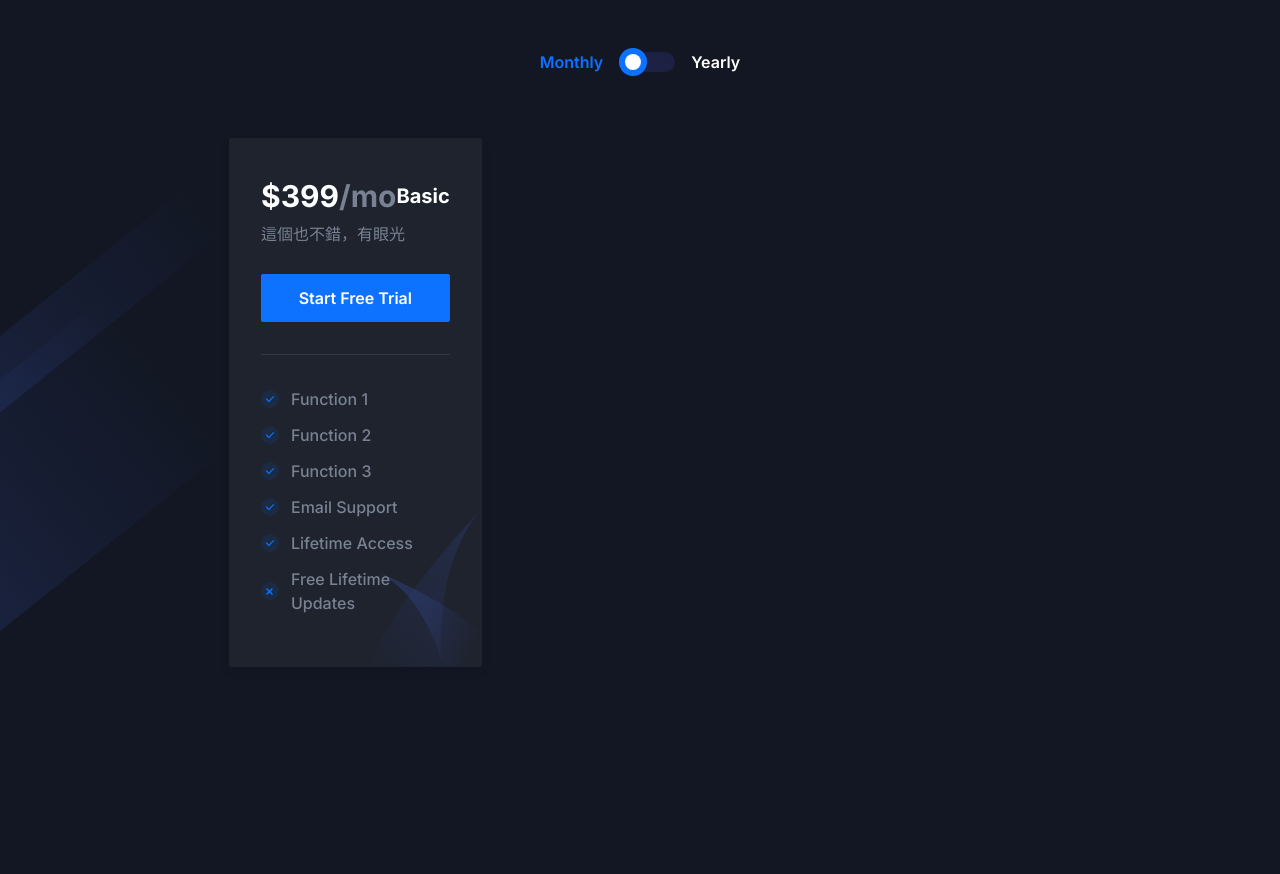
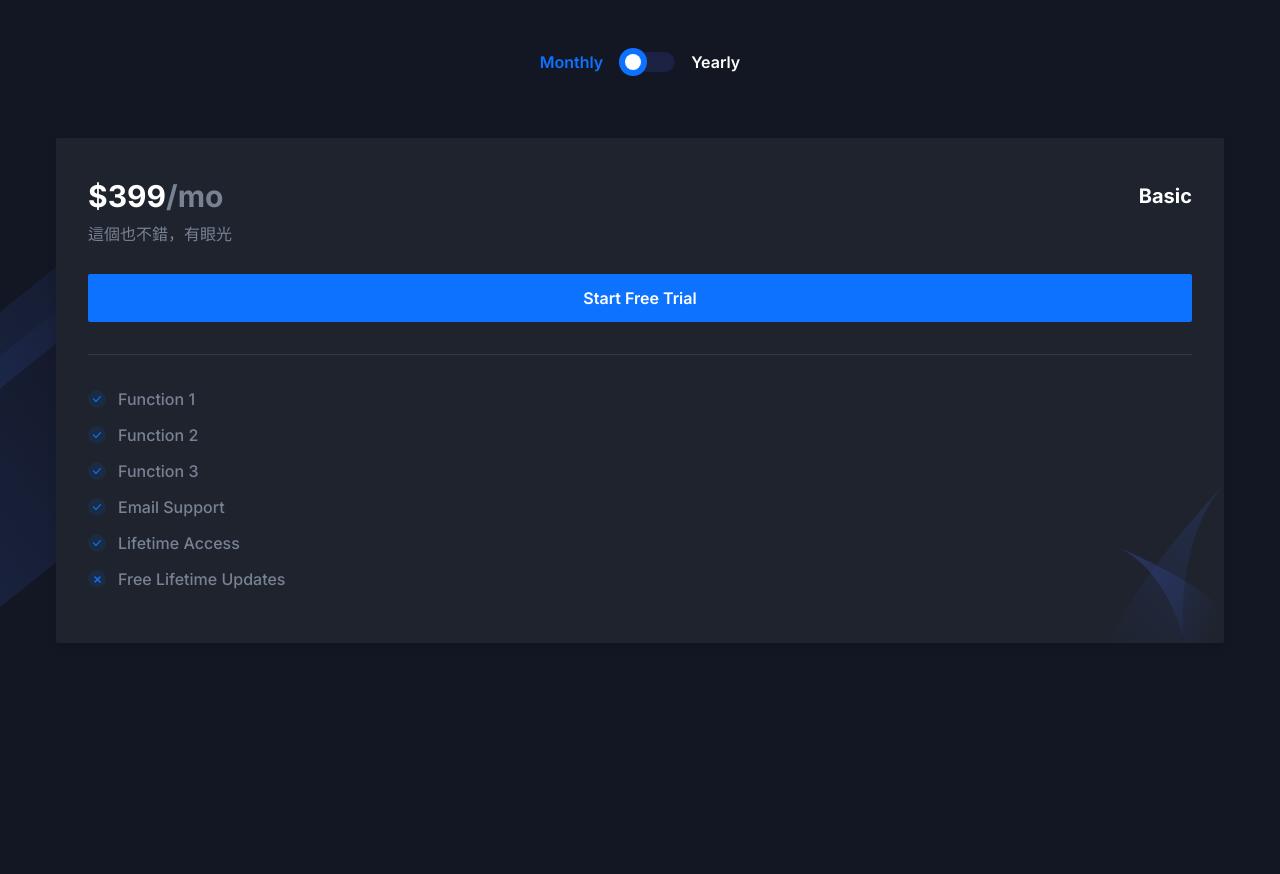
Before and after one commit to IAMongmong/1121_NTUFC_Final_github, a Next.js app: page / in a window 1280 px wide. Shown: the part 820-1694 px from the top of the page. Built offline with nearby package versions, Linux system fonts and the light colour scheme.

Commit message:
pricing table center

```diff
--- a/components/Pricing/index.tsx
+++ b/components/Pricing/index.tsx
@@ -56,8 +56,7 @@ const Pricing = () => {
             </span>
           </div>
         </div>
-        <div className="flex justify-center">
-          <div className="grid grid-cols-1 gap-x-8 gap-y-10 md:grid-cols-2 lg:grid-cols-3">
+        <div className="flex justify-center items-center">
           {/* <PricingBox
             packageName="Lite"
             price={isMonthly ? "40" : "120"}
@@ -97,7 +96,6 @@ const Pricing = () => {
             <OfferList text="Lifetime Access" status="active" />
             <OfferList text="Free Lifetime Updates" status="active" />
           </PricingBox> */}
-          </div>
         </div>
       </div>
 
```
Lines whose indentation alone changed are shown as unchanged.
